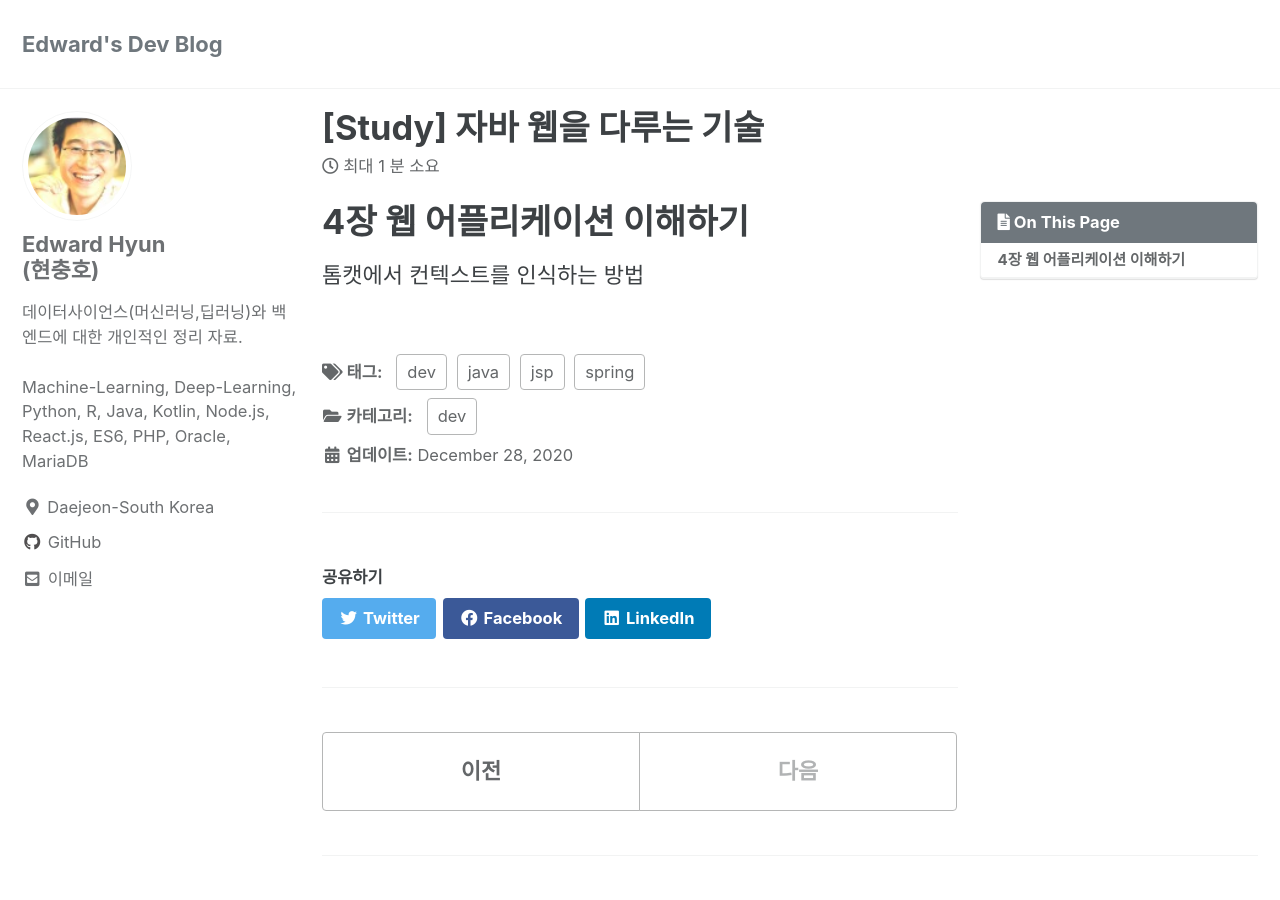
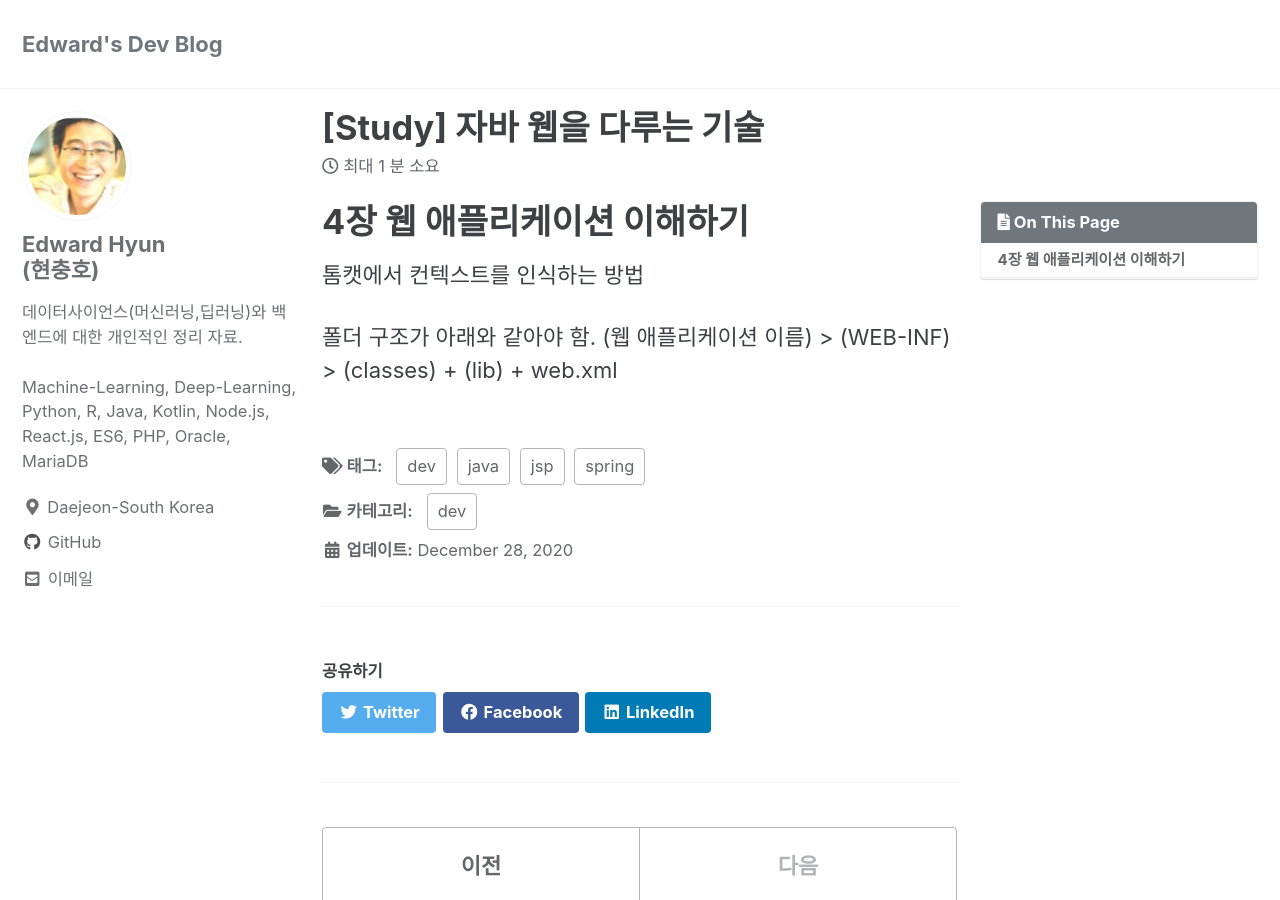
Before and after one commit to iamhch24/iamhch24.github.io, a Jekyll site: the page built from _posts/2020-12-28-[Study] 자바 웹을 다루는 기술.md, in a window 1280 px wide and 900 px high. Built offline with Jekyll 4.4.1, drawn with Linux system fonts in a browser that asks for light colours; cached includes are drawn as plain includes.

Commit message:
_posts/2020-12-28-[Study] 자바 웹을 다루는 기술.md updated from https://stackedit.io/

```diff
--- a/_posts/2020-12-28-[Study] 자바 웹을 다루는 기술.md
+++ b/_posts/2020-12-28-[Study] 자바 웹을 다루는 기술.md
@@ -9,9 +9,14 @@ tags:
     - spring
 toc: true
 ---
-# 4장 웹 어플리케이션 이해하기
+# 4장 웹 애플리케이션 이해하기
 톰캣에서 컨텍스트를 인식하는 방법
 
+폴더 구조가 아래와 같아야 함.
+(웹 애플리케이션 이름) >  (WEB-INF) > (classes) + (lib) + web.xml
+
+
+
 <!--stackedit_data:
-eyJoaXN0b3J5IjpbMjAyMjcwMDgyMl19
+eyJoaXN0b3J5IjpbMTAxMTQ2MjMyNF19
 -->
```
